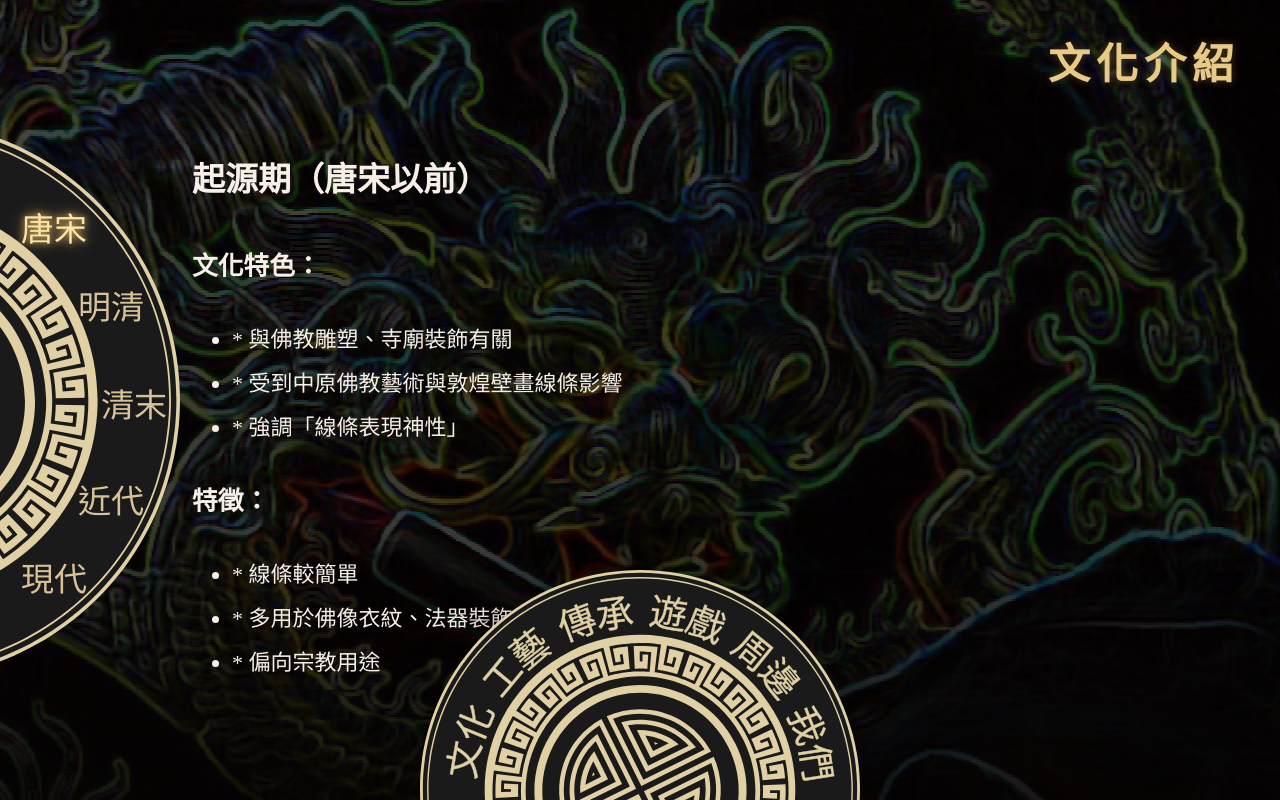
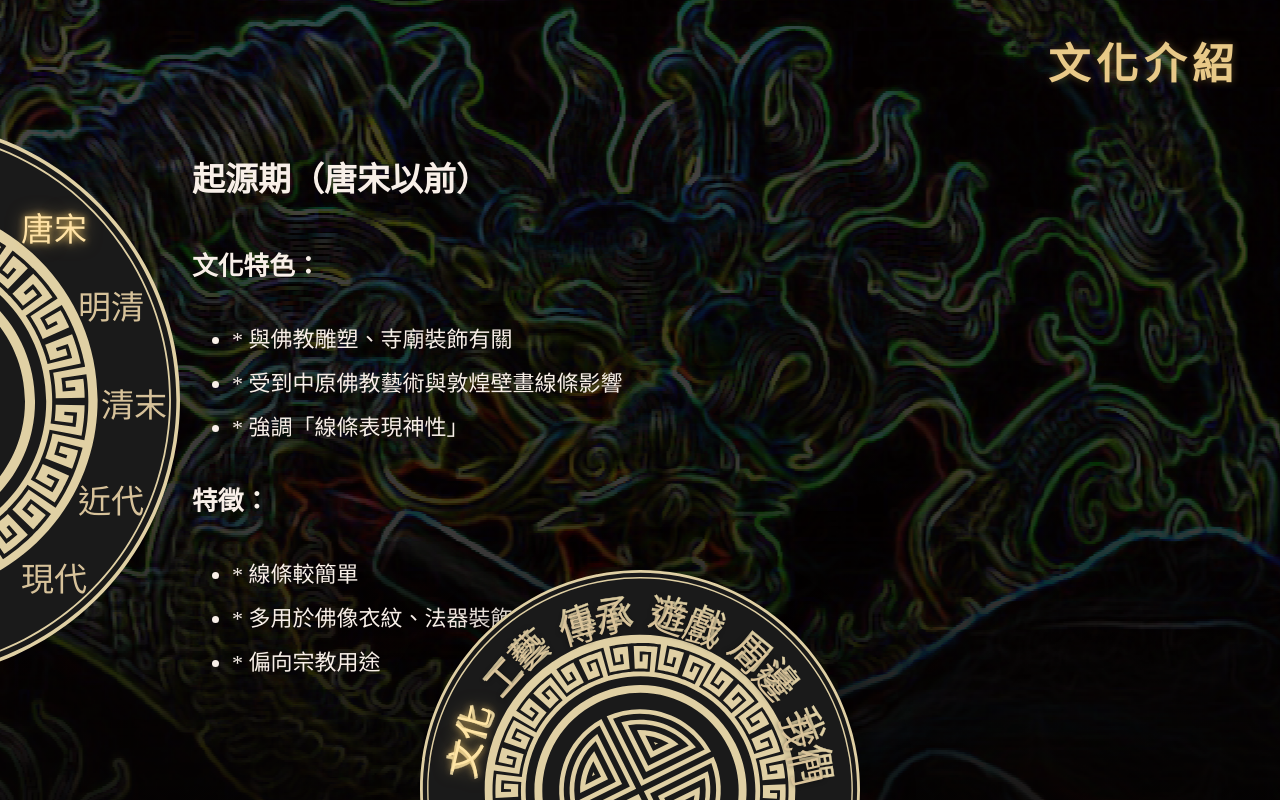
Before and after one commit to kaisikai/kaisikai.github.io, a plain HTML site: page 網頁/culture.html in a window 1280 px wide. Drawn offline with Linux system fonts and the light colour scheme; a web font is replaced by a local one.

Commit message:
Update culture.html

```diff
--- a/網頁/culture.html
+++ b/網頁/culture.html
@@ -15,16 +15,28 @@
 
     <nav class="wheel-nav" aria-label="底部輪盤導航">
 
-        <div class="nav-wheel" id="nav-wheel">
+         <div class="nav-wheel" id="nav-wheel">
             <img class="wheel-art" src="./svg/resource-44.svg" alt="漆藝導航輪盤">
 
-            <a class="wheel-home" href="index.html" aria-label="回首頁"></a>
-            <a class="wheel-hotspot link-culture" href="culture.html" aria-label="文化"></a>
-            <a class="wheel-hotspot link-craft" href="craft.html" aria-label="工藝"></a>
-            <a class="wheel-hotspot link-legacy" href="feature.html" aria-label="傳承"></a>
-            <a class="wheel-hotspot link-game" href="game.html" aria-label="遊戲"></a>
-            <a class="wheel-hotspot link-product" href="product.html" aria-label="周邊"></a>
-            <a class="wheel-hotspot link-member" href="member.html" aria-label="找偶"></a>
+            <a class="wheel-home" href="index.html" aria-label="回首頁">
+            <a class="wheel-hotspot link-culture active" href="culture.html">
+                <span>文</span><span>化</span>
+            </a>
+            <a class="wheel-hotspot link-craft" href="craft.html">
+                <span>工</span><span>藝</span>
+            </a>
+            <a class="wheel-hotspot link-legacy" href="feature.html">
+                <span>傳</span><span>承</span>
+            </a>
+            <a class="wheel-hotspot link-game" href="game.html">
+                <span>遊</span><span>戲</span>
+            </a>
+            <a class="wheel-hotspot link-product" href="product.html">
+                <span>周</span><span>邊</span>
+            </a>
+            <a class="wheel-hotspot link-member" href="member.html">
+                <span>我</span><span>們</span>
+            </a>
         </div>
     </nav>
     <div class="side-nav">
```
